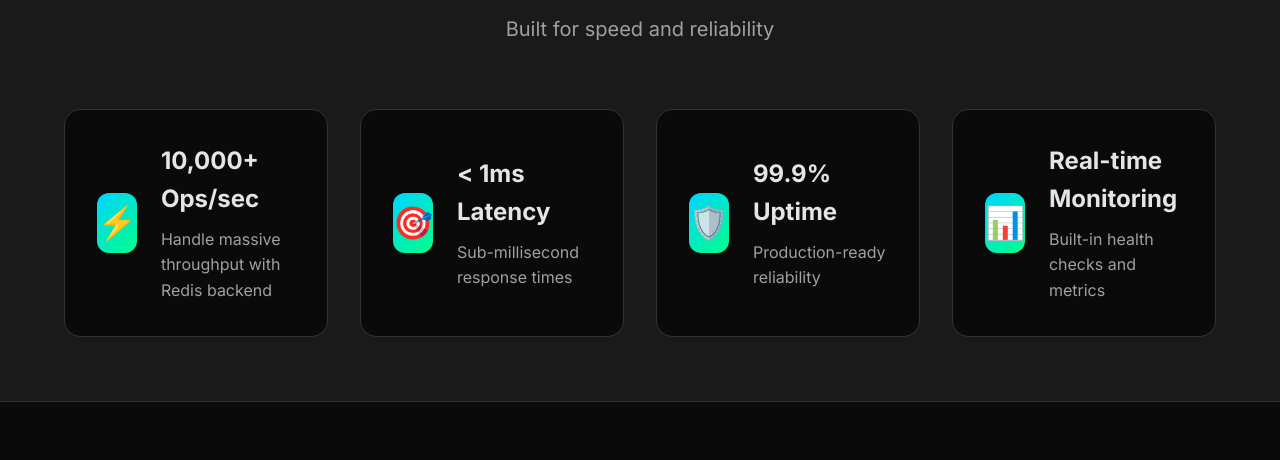
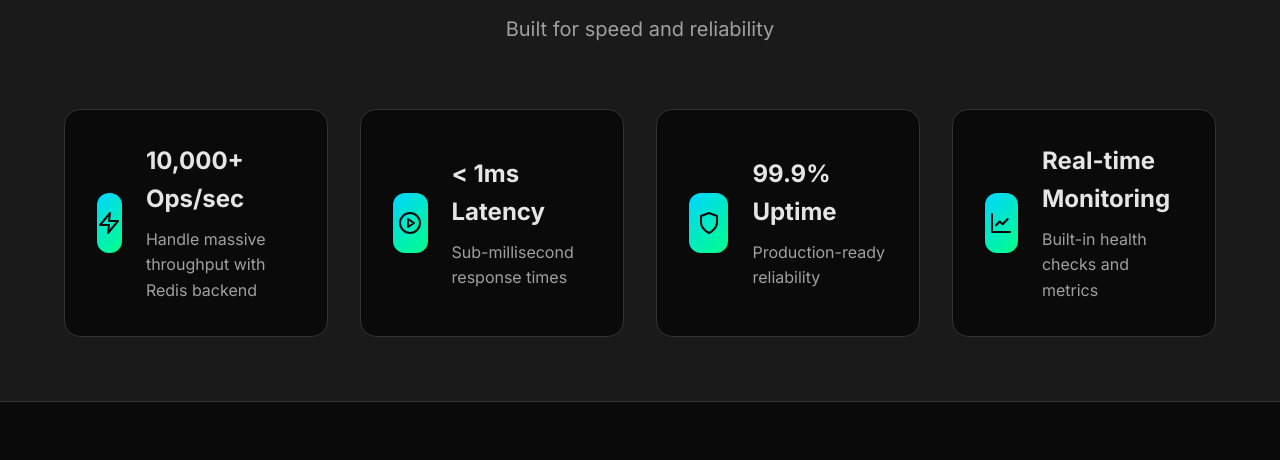
Before and after one commit to ndekesyiri/requeue, a website: page website/index.html in a window 1280 px wide. Shown: the part 3911-4371 px from the top of the page. Drawn offline with nearby package versions, Linux system fonts and the light colour scheme.

Commit message:
feat: Replace emoji icons with professional SVG icons in performance section
- Replace lightning bolt emoji with SVG lightning icon
- Replace target emoji with SVG play button icon for speed
- Replace shield emoji with SVG shield icon for security
- Replace chart emoji with SVG chart icon for monitoring
- Use consistent 24x24 SVG icons with stroke styling
- Maintain professional appearance throughout website
- Icons are scalable and crisp at any resolution

```diff
--- a/package.json
+++ b/package.json
@@ -1,6 +1,6 @@
 {
   "name": "re-queuejs",
-  "version": "2.0.0",
+  "version": "4.0.0",
   "description": "A lightweight nodejs and redis queue manager",
   "main": "src/index.js",
   "types": "src/index.d.ts",
--- a/website/index.html
+++ b/website/index.html
@@ -398,28 +398,46 @@ await queueManager.addToQueue('my-queue', {
             </div>
             <div class="performance-grid">
                 <div class="perf-card">
-                    <div class="perf-icon">⚡</div>
+                    <div class="perf-icon">
+                        <svg width="24" height="24" viewBox="0 0 24 24" fill="none" stroke="currentColor" stroke-width="2" stroke-linecap="round" stroke-linejoin="round">
+                            <polygon points="13,2 3,14 12,14 11,22 21,10 12,10"></polygon>
+                        </svg>
+                    </div>
                     <div class="perf-content">
                         <h3>10,000+ Ops/sec</h3>
                         <p>Handle massive throughput with Redis backend</p>
                     </div>
                 </div>
                 <div class="perf-card">
-                    <div class="perf-icon">🎯</div>
+                    <div class="perf-icon">
+                        <svg width="24" height="24" viewBox="0 0 24 24" fill="none" stroke="currentColor" stroke-width="2" stroke-linecap="round" stroke-linejoin="round">
+                            <circle cx="12" cy="12" r="10"></circle>
+                            <polygon points="10,8 16,12 10,16 10,8"></polygon>
+                        </svg>
+                    </div>
                     <div class="perf-content">
                         <h3>&lt; 1ms Latency</h3>
                         <p>Sub-millisecond response times</p>
                     </div>
                 </div>
                 <div class="perf-card">
-                    <div class="perf-icon">🛡️</div>
+                    <div class="perf-icon">
+                        <svg width="24" height="24" viewBox="0 0 24 24" fill="none" stroke="currentColor" stroke-width="2" stroke-linecap="round" stroke-linejoin="round">
+                            <path d="M12 22s8-4 8-10V5l-8-3-8 3v7c0 6 8 10 8 10z"></path>
+                        </svg>
+                    </div>
                     <div class="perf-content">
                         <h3>99.9% Uptime</h3>
                         <p>Production-ready reliability</p>
                     </div>
                 </div>
                 <div class="perf-card">
-                    <div class="perf-icon">📊</div>
+                    <div class="perf-icon">
+                        <svg width="24" height="24" viewBox="0 0 24 24" fill="none" stroke="currentColor" stroke-width="2" stroke-linecap="round" stroke-linejoin="round">
+                            <path d="M3 3v18h18"></path>
+                            <path d="M18.7 8l-5.1 5.2-2.8-2.7L7 14.3"></path>
+                        </svg>
+                    </div>
                     <div class="perf-content">
                         <h3>Real-time Monitoring</h3>
                         <p>Built-in health checks and metrics</p>
@@ -435,7 +453,6 @@ await queueManager.addToQueue('my-queue', {
             <div class="footer-content">
                 <div class="footer-brand">
                     <div class="footer-logo">
-                        <span class="logo-icon">⚡</span>
                         <span class="logo-text">ReQueue</span>
                     </div>
                     <p class="footer-description">
@@ -452,7 +469,6 @@ await queueManager.addToQueue('my-queue', {
                     </div>
                     <div class="footer-column">
                         <h4>Resources</h4>
-                        <a href="https://github.com/ndekesyiri/requeue/blob/main/README.md">Documentation</a>
                         <a href="https://github.com/ndekesyiri/requeue/tree/main/examples">Examples</a>
                         <a href="https://github.com/ndekesyiri/requeue/issues">Issues</a>
                         <a href="https://github.com/ndekesyiri/requeue/discussions">Discussions</a>
```
Also changed, not shown: website/README.md (deleted).
